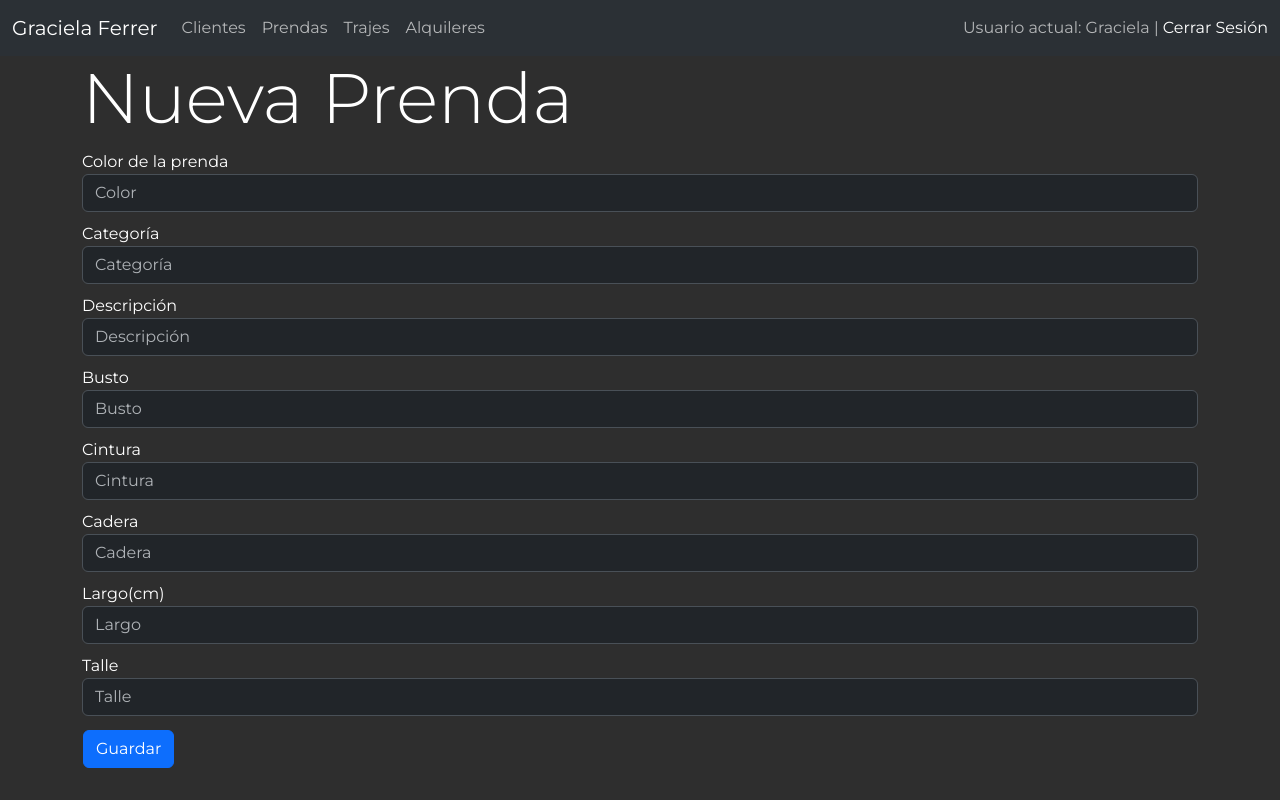
After one commit to gerardorosales2222/alquiler_ropa, a Django app: page /nueva_prenda/ in a window 1280 px wide. The commit adds this page. Run offline with Django 5.2, Linux system fonts and the light colour scheme; a user stored in the database is signed in; data comes from the database, SQL or seed files in the repository; both versions use the stored data as it was after the commit; some libraries are stand-ins or nearby versions.

Commit message:
ADD - add_prenda

```diff
--- /dev/null
+++ b/alquiler/templates/add_prenda.html
@@ -0,0 +1,53 @@
+{% extends 'layout.html' %}
+{% block title %}Nueva Prenda{% endblock %}
+{% block content %}
+<main class="container">
+    <h1>Nueva Prenda</h1>
+    <form method="post">
+        {% csrf_token %}
+        <div class="campo">
+            <label>Color de la prenda</label>
+            <input type="text" list="color_list" name="color" class="form-control" placeholder="Color" required>
+            <datalist id="color_list">
+            {% for color in colores %}
+                <option value="{{ color.id }}">{{ color.nombre }}</option>
+            {% endfor %}
+            </datalist>
+        </div>
+        <div class="campo">
+            <label>Categoría</label>
+            <input type="text" list="categoria_list" name="categoria" class="form-control" placeholder="Categoría" required>
+            <datalist id="categoria_list">
+            {% for categoria in categorias %}
+                <option value="{{ categoria.id }}">{{ categoria.nombre }}</option>
+            {% endfor %}
+            </datalist>
+        </div>
+        <div class="campo">
+            <label>Descripción</label>
+            <input type="text" class="form-control" name="descripcion" placeholder="Descripción">
+        </div>
+        <div class="campo">
+            <label for="busto">Busto</label>
+            <input type="number" id="busto" name="busto" class="form-control" name="busto" placeholder="Busto">
+        </div>
+        <div class="campo">
+            <label for="cintura">Cintura</label>
+            <input type="number" id="cintura" name="cintura" class="form-control" name="cintura" placeholder="Cintura">
+        </div>
+        <div class="campo">
+            <label for="cadera">Cadera</label>
+            <input type="number" id="cadera" name="cadera" class="form-control" name="cadera" placeholder="Cadera">
+        </div>
+        <div class="campo">
+            <label for="largo">Largo(cm)</label>
+            <input type="number" id="largo" name="largo" class="form-control" name="largo" placeholder="Largo">
+        </div>
+        <div class="campo">
+            <label for="talle">Talle</label>
+            <input type="text" id="talle" name="talle" class="form-control" name="talle" placeholder="Talle">
+        </div>
+        <button class="btn btn-primary" type="submit">Guardar</button>
+    </form>
+</main>
+{% endblock %}
--- a/alquiler/templates/prendas.html
+++ b/alquiler/templates/prendas.html
@@ -11,6 +11,7 @@
             {% endfor %}
         </ul>
     </div>
+    <a href="{% url 'nueva_prenda' %}"><button class="btn btn-primary" type="submit">Nueva Prenda</button></a>
     <div class="extremos">
         <span>Use el buscador para encontrar una prenda por color y/o categoría</span>
         <form action="{% url 'prendas' %}" method="get">
--- a/alquiler/urls.py
+++ b/alquiler/urls.py
@@ -11,10 +11,9 @@ urlpatterns = [
     path('prendas/', views.prendas, name='prendas'),
 
     path('registrar_alquiler/', views.registrar_alquiler, name='registrar_alquiler'),
-    path('guardar_alquiler/', views.guardar_alquiler, name='guardar_alquiler'),
     path('registrar_devolucion/<int:alquiler_id>/', views.registrar_devolucion, name='registrar_devolucion'),
     path('lista_alquileres/', views.lista_alquileres, name='lista_alquileres'),
 
-    path('buscar/', views.buscar, name='buscar'),
+    path('nueva_prenda/', views.add_prenda, name='nueva_prenda'),
 
 ]
--- a/alquiler/views.py
+++ b/alquiler/views.py
@@ -7,7 +7,7 @@ from django.utils import timezone
 from datetime import timedelta
 from django.contrib.auth.decorators import login_required
 from django.contrib.auth import logout
-
+from django.http import HttpResponse
 
 
 def index(request):
@@ -21,9 +21,68 @@ def exit(request):
     return redirect('index')
 
 @login_required
-def buscar(request):
-    clientes = Cliente.objects.all()
-    return render(request, 'buscar.html', {'cli':clientes})
+def add_prenda(request):
+    if request.method == 'POST':
+        try:
+            categoria = Categoria.objects.get(id=request.POST['categoria'])
+            color = Color.objects.get(id=request.POST['color'])
+        except KeyError as e:
+            # Maneja el caso en que no se envíen datos del formulario
+            return render(request, 'add_prenda.html', {
+                'categorias': Categoria.objects.all(),
+                'colores': Color.objects.all(),
+                'error_message': f"Error en el formulario: {e}"
+            })
+
+        descripcion = request.POST.get('descripcion', '')
+
+        # Usar get y convertir a entero si existe valor, sino dejar como None
+        busto = request.POST.get('busto')
+        busto = int(busto) if busto else None
+
+        cintura = request.POST.get('cintura')
+        cintura = int(cintura) if cintura else None
+
+        cadera = request.POST.get('cadera')
+        cadera = int(cadera) if cadera else None
+
+        largo = request.POST.get('largo')
+        largo = int(largo) if largo else None
+
+        talle = request.POST.get('talle', None)
+
+        prenda = Prenda(
+            categoria=categoria,
+            color=color,
+            descripcion=descripcion,
+            busto=busto,
+            cintura=cintura,
+            cadera=cadera,
+            largo=largo,
+            talle=talle,
+            disponible=True,  # Siempre verdadero
+            tintoreria=False,  # Siempre falso
+            reparacion=False,  # Siempre falso
+        )
+        prenda.save()
+
+        return redirect('prendas')  # Redirige a una página de éxito.
+
+    categorias = Categoria.objects.all()
+    colores = Color.objects.all()
+    return render(request, 'add_prenda.html', {'categorias': categorias, 'colores': colores})
+
+
+
+
+
+
+
+
+
+
+
+
 
 @login_required
 def clientes(request):
@@ -91,6 +150,21 @@ def prendas(request):
 
 @login_required
 def registrar_alquiler(request):
+    if request.method == 'POST':
+        cliente_id = request.POST['cliente'].split(' ')[0]
+        cliente = Cliente.objects.get(id=cliente_id)
+
+        prendas_ids = request.POST.getlist('prendas')
+        prendas = [Prenda.objects.get(id=prenda.split(' ')[0]) for prenda in prendas_ids]
+
+        alquiler = Alquiler(cliente=cliente)
+        alquiler.save()
+
+        for prenda in prendas:
+            alquiler.prendas.add(prenda)
+
+        return HttpResponse('Alquiler registrado con éxito')
+
     clientes = Cliente.objects.all()
     prendas = Prenda.objects.all()
     lista = {'clientes': clientes,
@@ -98,17 +172,8 @@ def registrar_alquiler(request):
     return render(request, 'registrar_alquiler.html',lista)
 
 
-@login_required
-def guardar_alquiler(request):
-#    id_hab=request.POST['hab']
-#    h=habitación.objects.get(id=id_hab)
-#    id_cli=request.POST['cliente']
-#    c=cliente.objects.get(id=id_cli)
-#    días=request.POST['días']
-#    r = reserva.objects.create(habitación=h,cliente=c,cant_días=días)
-#    h.ocupada='True'
-#    h.save()
-    return redirect('/reservas')
+
+
 
 @login_required
 def registrar_devolucion(request, alquiler_id):
```
Also changed, not shown: alquiler/templates/buscar.html (deleted, +0 -14 lines), alquiler/templates/registrar_alquiler.html (+17 -6 lines), graciela.sqlite3.
